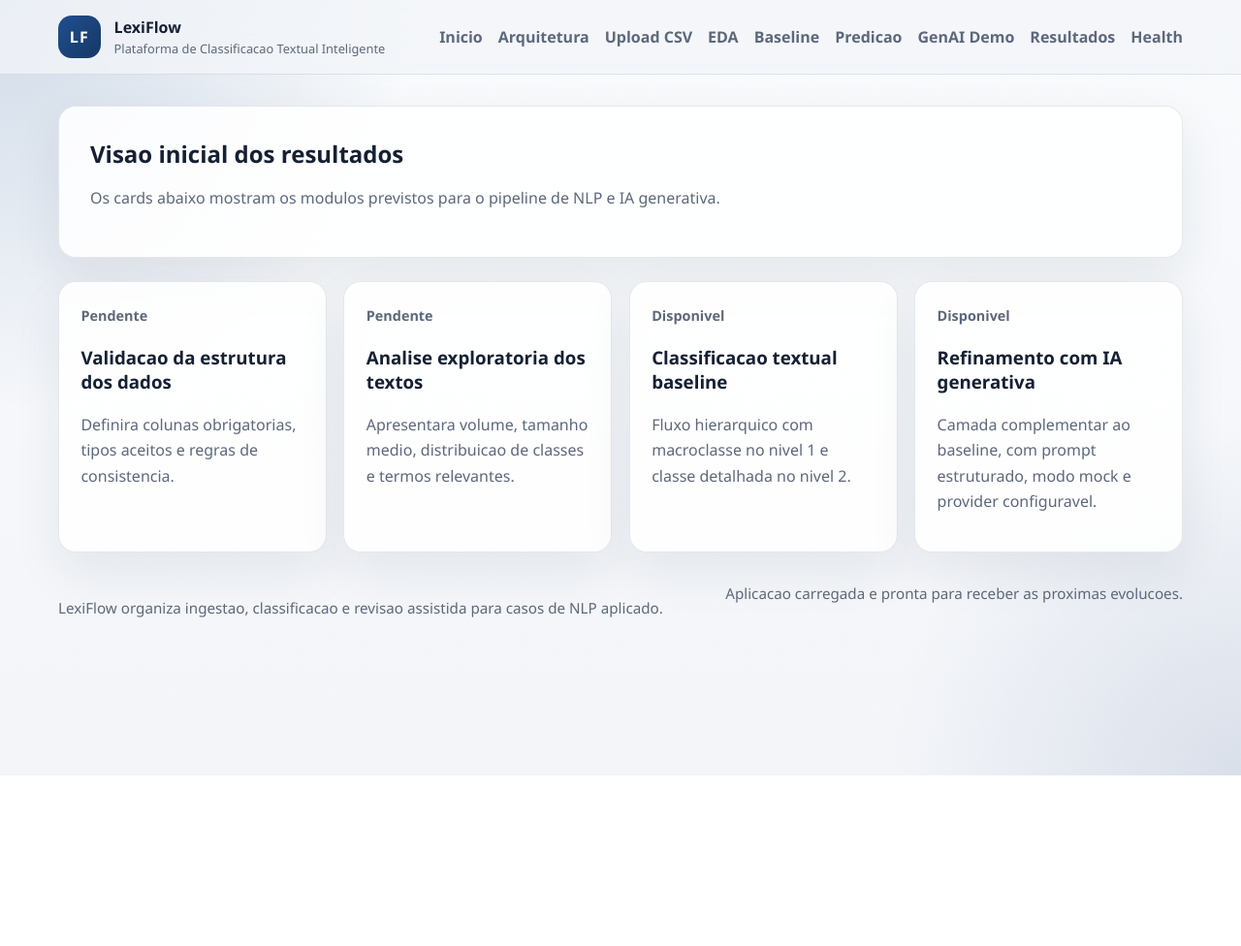
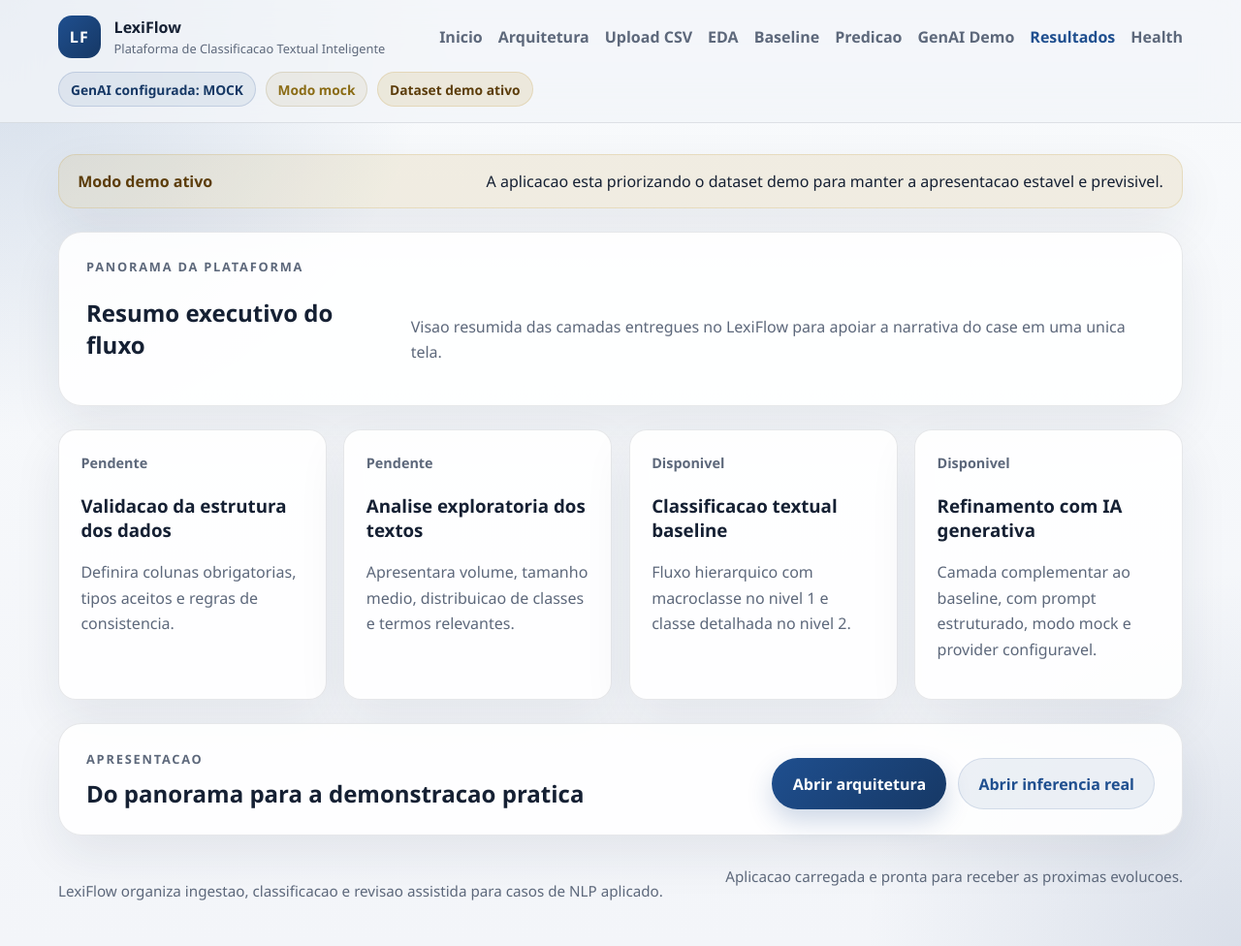
Before and after one commit to Sandoque/Lexi-Flow, a Flask app: page /results in a window 1280 px wide. Shown: the whole page at 97% size. Before the commit the page ends 800 px from the top, so only its background shows below. Run offline with Flask 3, Linux system fonts and the light colour scheme; the visitor is signed in with stand-in values (Sample User, id 1).

Commit message:
lapidação final

```diff
--- a/app/__init__.py
+++ b/app/__init__.py
@@ -37,9 +37,13 @@ def register_context_processors(app: Flask) -> None:
 
     @app.context_processor
     def inject_app_metadata():
+        configured_provider = str(app.config["GENAI_PROVIDER"]).strip().lower()
         return {
             "app_name": app.config["APP_NAME"],
             "app_subtitle": app.config["APP_SUBTITLE"],
+            "configured_genai_provider": configured_provider,
+            "configured_genai_provider_label": configured_provider.upper() if configured_provider != "mock" else "MOCK",
+            "configured_genai_mock_mode": bool(app.config["GENAI_MOCK_MODE"]),
         }
 
 
--- a/app/routes/pipeline.py
+++ b/app/routes/pipeline.py
@@ -68,12 +68,14 @@ def upload():
                 allowed_extensions=current_app.config["ALLOWED_EXTENSIONS"],
             )
             session["last_uploaded_file"] = ingest_result["saved_path"]
+            session["dataset_source"] = "upload"
+            dataset_source = "upload"
             flash(
-                "Arquivo validado e salvo com sucesso em data/raw.",
+                "Arquivo validado e salvo com sucesso em data/raw. Ele agora e a fonte ativa da sessao.",
                 "success",
             )
         except IngestaoError as exc:
-            flash(str(exc), "danger")
+            flash(str(exc), "warning")
         except Exception:
             current_app.logger.exception("Erro inesperado durante a ingestao do dataset.")
             flash(
@@ -164,7 +166,8 @@ def genai_demo():
 
     if request.method == "POST":
         try:
-            refiner = GenAIRefiner(get_genai_settings_from_config(current_app.config))
+            genai_settings = get_genai_settings_from_config(current_app.config)
+            refiner = GenAIRefiner(genai_settings)
             genai_result = refiner.refine(
                 text=text_input,
                 predicted_macro=selected_macro,
@@ -172,7 +175,7 @@ def genai_demo():
                 few_shot_examples=get_demo_few_shot_examples(),
             )
             flash(
-                "A camada GenAI retornou uma sugestao estruturada para complementar o baseline.",
+                f"A camada GenAI retornou uma sugestao estruturada usando provider {genai_result['provider']}.",
                 "success",
             )
         except GenAIRefinerError as exc:
@@ -211,7 +214,19 @@ def predict():
                 genai_settings=get_genai_settings_from_config(current_app.config),
             )
             if prediction_result["genai"]["status"] == "ok":
-                flash("Inferencia concluida com baseline e camada GenAI complementar.", "success")
+                if prediction_result["genai"]["similar_examples_used"]:
+                    flash(
+                        (
+                            "Inferencia concluida com baseline, GenAI "
+                            f"via {prediction_result['genai']['provider']} e apoio de casos similares."
+                        ),
+                        "success",
+                    )
+                else:
+                    flash(
+                        f"Inferencia concluida com baseline e GenAI via {prediction_result['genai']['provider']}.",
+                        "success",
+                    )
             else:
                 flash(
                     "Inferencia concluida com baseline. A camada GenAI ficou indisponivel nesta execucao.",
--- a/app/services/prediction_service.py
+++ b/app/services/prediction_service.py
@@ -123,12 +123,6 @@ def executar_fluxo_predicao(
             "preprocessing_steps": listar_etapas_preprocessamento(nlp_config),
         },
         "genai": genai_result,
-        "recommendation": {
-            "action": operational_routing["action"],
-            "rationale": operational_routing["reason"],
-            "requires_review": operational_routing["review_required"],
-            "confidence_band": operational_routing["confidence_level"],
-        },
         "routing": operational_routing,
         "artifacts": {
             "macro_pipeline_ready": True,
--- a/app/static/css/styles.css
+++ b/app/static/css/styles.css
@@ -115,6 +115,80 @@ body {
 
 .nav a:hover {
     color: var(--accent);
+}
+
+.nav__link--active {
+    color: var(--accent) !important;
+}
+
+.header-status,
+.status-badges {
+    display: flex;
+    flex-wrap: wrap;
+    gap: 0.6rem;
+    margin-top: 0.9rem;
+}
+
+.state-pill {
+    display: inline-flex;
+    align-items: center;
+    gap: 0.35rem;
+    padding: 0.45rem 0.75rem;
+    border-radius: 999px;
+    border: 1px solid var(--border);
+    background: var(--surface-strong);
+    font-size: 0.86rem;
+    font-weight: 700;
+}
+
+.state-pill--info {
+    color: var(--accent-strong);
+    background: rgba(31, 79, 143, 0.08);
+    border-color: rgba(31, 79, 143, 0.16);
+}
+
+.state-pill--accent {
+    color: #5c3d0b;
+    background: rgba(198, 160, 72, 0.16);
+    border-color: rgba(198, 160, 72, 0.24);
+}
+
+.state-pill--success {
+    color: var(--success);
+    background: rgba(29, 107, 79, 0.08);
+    border-color: rgba(29, 107, 79, 0.16);
+}
+
+.state-pill--warning {
+    color: var(--warning);
+    background: rgba(138, 107, 20, 0.08);
+    border-color: rgba(138, 107, 20, 0.16);
+}
+
+.state-pill--danger {
+    color: var(--danger);
+    background: rgba(141, 45, 53, 0.08);
+    border-color: rgba(141, 45, 53, 0.16);
+}
+
+.app-banner {
+    display: flex;
+    align-items: center;
+    justify-content: space-between;
+    gap: 1rem;
+    padding: 1rem 1.2rem;
+    border-radius: var(--radius-md);
+    border: 1px solid rgba(198, 160, 72, 0.24);
+    background: rgba(198, 160, 72, 0.14);
+    box-shadow: var(--shadow);
+}
+
+.app-banner strong {
+    color: #5c3d0b;
+}
+
+.app-banner p {
+    margin: 0;
 }
 
 main {
@@ -883,7 +957,8 @@ code {
     .text-extremes,
     .baseline-toolbar,
     .dataset-mode-panel,
-    .examples-grid--wide {
+    .examples-grid--wide,
+    .app-banner {
         grid-template-columns: 1fr;
         display: grid;
     }
--- a/app/templates/base.html
+++ b/app/templates/base.html
@@ -20,22 +20,37 @@
                     </span>
                 </a>
                 <nav class="nav">
-                    <a href="{{ url_for('main.index') }}">Inicio</a>
-                    <a href="{{ url_for('main.architecture') }}">Arquitetura</a>
-                    <a href="{{ url_for('pipeline.upload') }}">Upload CSV</a>
-                    <a href="{{ url_for('pipeline.eda') }}">EDA</a>
-                    <a href="{{ url_for('pipeline.baseline') }}">Baseline</a>
-                    <a href="{{ url_for('pipeline.predict') }}">Predicao</a>
-                    <a href="{{ url_for('pipeline.genai_demo') }}">GenAI Demo</a>
-                    <a href="{{ url_for('pipeline.results') }}">Resultados</a>
-                    <a href="{{ url_for('main.health') }}">Health</a>
+                    <a class="nav__link {% if request.endpoint == 'main.index' %}nav__link--active{% endif %}" href="{{ url_for('main.index') }}">Inicio</a>
+                    <a class="nav__link {% if request.endpoint == 'main.architecture' %}nav__link--active{% endif %}" href="{{ url_for('main.architecture') }}">Arquitetura</a>
+                    <a class="nav__link {% if request.endpoint == 'pipeline.upload' %}nav__link--active{% endif %}" href="{{ url_for('pipeline.upload') }}">Upload CSV</a>
+                    <a class="nav__link {% if request.endpoint == 'pipeline.eda' %}nav__link--active{% endif %}" href="{{ url_for('pipeline.eda') }}">EDA</a>
+                    <a class="nav__link {% if request.endpoint == 'pipeline.baseline' %}nav__link--active{% endif %}" href="{{ url_for('pipeline.baseline') }}">Baseline</a>
+                    <a class="nav__link {% if request.endpoint == 'pipeline.predict' %}nav__link--active{% endif %}" href="{{ url_for('pipeline.predict') }}">Predicao</a>
+                    <a class="nav__link {% if request.endpoint == 'pipeline.genai_demo' %}nav__link--active{% endif %}" href="{{ url_for('pipeline.genai_demo') }}">GenAI Demo</a>
+                    <a class="nav__link {% if request.endpoint == 'pipeline.results' %}nav__link--active{% endif %}" href="{{ url_for('pipeline.results') }}">Resultados</a>
+                    <a class="nav__link {% if request.endpoint == 'main.health' %}nav__link--active{% endif %}" href="{{ url_for('main.health') }}">Health</a>
                 </nav>
+            </div>
+            <div class="header-status">
+                <span class="state-pill state-pill--info">GenAI configurada: {{ configured_genai_provider_label }}</span>
+                <span class="state-pill {% if configured_genai_mock_mode %}state-pill--warning{% else %}state-pill--success{% endif %}">
+                    {% if configured_genai_mock_mode %}Modo mock{% else %}Modo API{% endif %}
+                </span>
+                {% if session.get('dataset_source') == 'demo' %}
+                    <span class="state-pill state-pill--accent">Dataset demo ativo</span>
+                {% endif %}
             </div>
         </div>
     </header>
 
     <main>
         <div class="container main-content">
+            {% if session.get('dataset_source') == 'demo' %}
+                <section class="app-banner">
+                    <strong>Modo demo ativo</strong>
+                    <p>A aplicacao esta priorizando o dataset demo para manter a apresentacao estavel e previsivel.</p>
+                </section>
+            {% endif %}
             {% with messages = get_flashed_messages(with_categories=true) %}
                 {% if messages %}
                     <section class="flash-list" aria-label="Mensagens do sistema">
--- a/app/templates/results.html
+++ b/app/templates/results.html
@@ -3,9 +3,12 @@
 {% block title %}LexiFlow | Resultados{% endblock %}
 
 {% block content %}
-<section class="panel">
-    <h2>Visao inicial dos resultados</h2>
-    <p>Os cards abaixo mostram os modulos previstos para o pipeline de NLP e IA generativa.</p>
+<section class="section-heading">
+    <div>
+        <p class="eyebrow">Panorama da plataforma</p>
+        <h1>Resumo executivo do fluxo</h1>
+    </div>
+    <p>Visao resumida das camadas entregues no LexiFlow para apoiar a narrativa do case em uma unica tela.</p>
 </section>
 
 <section class="card-grid">
@@ -17,4 +20,15 @@
         </article>
     {% endfor %}
 </section>
+
+<section class="info-strip">
+    <div>
+        <p class="eyebrow">Apresentacao</p>
+        <h2>Do panorama para a demonstracao pratica</h2>
+    </div>
+    <div class="action-row">
+        <a class="button button-primary" href="{{ url_for('main.architecture') }}">Abrir arquitetura</a>
+        <a class="button button-secondary" href="{{ url_for('pipeline.predict') }}">Abrir inferencia real</a>
+    </div>
+</section>
 {% endblock %}
```
Also changed, not shown: app/templates/genai_demo.html (+14 -0 lines), app/templates/index.html (+11 -8 lines), app/templates/predict.html (+10 -0 lines).
